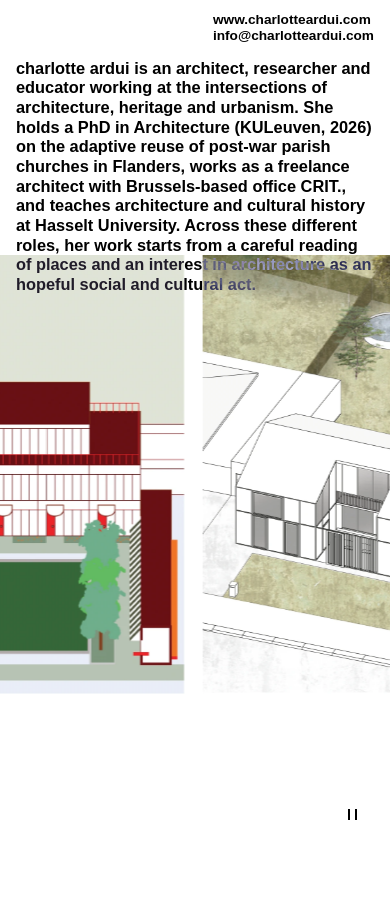
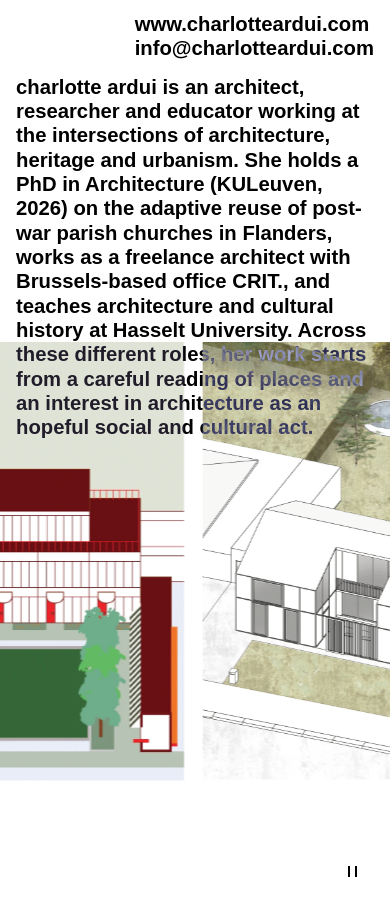
Before and after one commit to CharlotteArdui/website, a plain HTML site: page index.html in a window 390 px wide. Before the commit the page ends 844 px from the top, so only its background shows below. Drawn offline with Linux system fonts and the light colour scheme.

Commit message:
mobile, increase text size

```diff
--- a/index.html
+++ b/index.html
@@ -6,8 +6,8 @@
 <meta content="width=device-width, initial-scale=1, viewport-fit=cover" name="viewport"/>
 <meta content="Charlotte Ardui, architect, researcher and educator." name="description"/>
 <title>Charlotte Ardui</title>
-<link href="portfolio.css?v=13" rel="stylesheet"/>
-<script defer="" src="slideshow.js?v=13"></script>
+<link href="portfolio.css?v=14" rel="stylesheet"/>
+<script defer="" src="slideshow.js?v=14"></script>
 </head>
 <body>
 <main class="portfolio" id="portfolio">
--- a/portfolio.css
+++ b/portfolio.css
@@ -360,3 +360,10 @@ a:focus-visible, button:focus-visible {
   }
   .filmstrip { margin-top: calc(-2.4 * var(--copy-size)); }
 }
+
+/* Mobile v14: larger, unified typography and four-line image overlap. */
+@media (max-width: 720px) {
+  :root { --copy-size: clamp(19px, 5.2vw, 28px); }
+  .contact { font-size: inherit; }
+  .filmstrip { margin-top: calc(-4.8 * var(--copy-size)); }
+}
```
